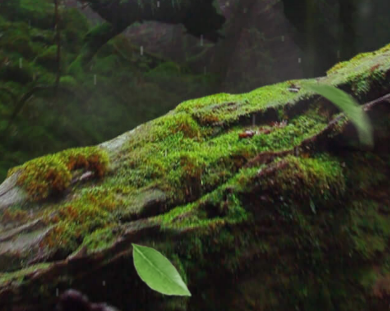
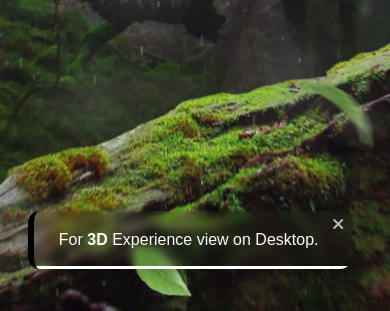
Before and after one commit to manoj-shetty/manoj-shetty.github.io, a plain HTML site: page index.html in a window 390 px wide. Shown: the part 533-844 px from the top of the page. Drawn offline with Linux system fonts and the light colour scheme.

Commit message:
added popup/toast

```diff
--- a/css/main.css
+++ b/css/main.css
@@ -106,3 +106,98 @@ body {
 .layer-4, .layer-5, .layer-6 {
 	pointer-events: none;
 }
+
+
+/* for popup */
+@import url('https://fonts.googleapis.com/css2?family=Poppins:wght@300;400;500;600;700&display=swap');
+.toast {
+    display: none;
+	/* transform: translateZ(390px); */
+	bottom: 5%;
+	right: 5%;
+}
+
+@media (max-width: 767px) {
+    .toast {
+        display: block;
+        position: absolute;
+        border-radius: 12px;
+        background: transparent !important;
+        /* background: rgba(39, 39, 39, 0.1); */
+        backdrop-filter: blur(5px);
+        /* -webkit-backdrop-filter: blur(10px); */
+        padding: 20px 25px 20px 25px;
+        box-shadow: 0 5px 10px rgba(0, 0, 0, 0.1);
+        border-left: 6px solid black;
+        overflow: hidden;
+        transform: translateX(calc(100% + 130%));
+        transition: all 0.5s cubic-bezier(0.68, -0.55, 0.265, 1.35);
+    }
+
+    .toast.active {
+        transform: translateX(0%);
+    }
+
+    .toast .toast-content {
+        display: flex;
+        align-items: center;
+    }
+
+    .toast-content .message {
+        display: flex;
+        flex-direction: column;
+        margin: 0 0px;
+    }
+
+    .message .text {
+		font-family: 'Poppins', sans-serif !important;
+        font-size: 16px;
+        font-weight: 400;
+        color: white;
+		padding-right: 0.5rem;
+    }
+
+
+    .toast .close {
+        position: absolute;
+        top: 1%;
+        right: 1%;
+        padding: 5px;
+        cursor: pointer;
+        opacity: 0.7;
+		color: white !important;
+    }
+
+    .toast .close:hover {
+        opacity: 1;
+    }
+
+    .toast .progress {
+        position: absolute;
+        bottom: 0;
+        left: 0;
+        height: 3px;
+        width: 100%;
+        background: #fff;
+    }
+
+    .toast .progress:before {
+        content: '';
+        position: absolute;
+        bottom: 0;
+        right: 0;
+        height: 100%;
+        width: 100%;
+        background-color: black;
+    }
+
+    .progress.active:before {
+        animation: progress 5s linear forwards;
+    }
+
+    @keyframes progress {
+        100% {
+            right: 100%;
+        }
+    }
+}
--- a/index.html
+++ b/index.html
@@ -6,6 +6,7 @@
 	<meta name="viewport" content="width=device-width, initial-scale=1.0">
 	<title>Manoj S | Portfolio</title>
 	<link rel="stylesheet" href="css/main.css">
+	<link rel="stylesheet" href="https://cdnjs.cloudflare.com/ajax/libs/font-awesome/6.0.0/css/all.min.css"/>
 	<script src="js/app.js" defer></script>
 	<script src="libs/rain.js" defer></script>
 </head>
@@ -24,11 +25,20 @@
 					<button class="button-start" id="btn">My Portfolio</button>
 				</div>
 			</div>
+		</div>
 		<div class="layers__item layer-4">
 			<canvas class="rain"></canvas>
 		</div>
 		<div class="layers__item layer-5" style="background-image: url(img/layer-5.png);"></div>
 		<div class="layers__item layer-6" style="background-image: url(img/layer-6.png);"></div>
+		<div class="toast">
+			<div class="toast-content">
+				<div class="message">
+					<span class="text text-2">For <b>3D</b> Experience view on Desktop.</span>
+				</div>
+			</div>
+			<i class="fa-solid fa-xmark close"></i>
+			<div class="progress"></div>
 	</div>
 </section>
 
--- a/js/app.js
+++ b/js/app.js
@@ -7,6 +7,37 @@ document.addEventListener('mousemove', e => {
 	})
 })
 
-document.getElementById("btn").addEventListener("click",() => {
+document.getElementById("btn").addEventListener("click", () => {
 	window.location.href = "../portfolio";
 });
+
+
+// for popup
+toast = document.querySelector(".toast")
+closeIcon = document.querySelector(".close"),
+	progress = document.querySelector(".progress");
+
+let timer1, timer2;
+document.addEventListener('DOMContentLoaded', function () {
+	toast.classList.add("active");
+	progress.classList.add("active");
+
+	timer1 = setTimeout(() => {
+		toast.classList.remove("active");
+	}, 5000); //1s = 1000 milliseconds
+
+	timer2 = setTimeout(() => {
+		progress.classList.remove("active");
+	}, 5300);
+});
+
+closeIcon.addEventListener("click", () => {
+	toast.classList.remove("active");
+
+	setTimeout(() => {
+		progress.classList.remove("active");
+	}, 300);
+
+	clearTimeout(timer1);
+	clearTimeout(timer2);
+});
```
Lines whose indentation alone changed are shown as unchanged.
